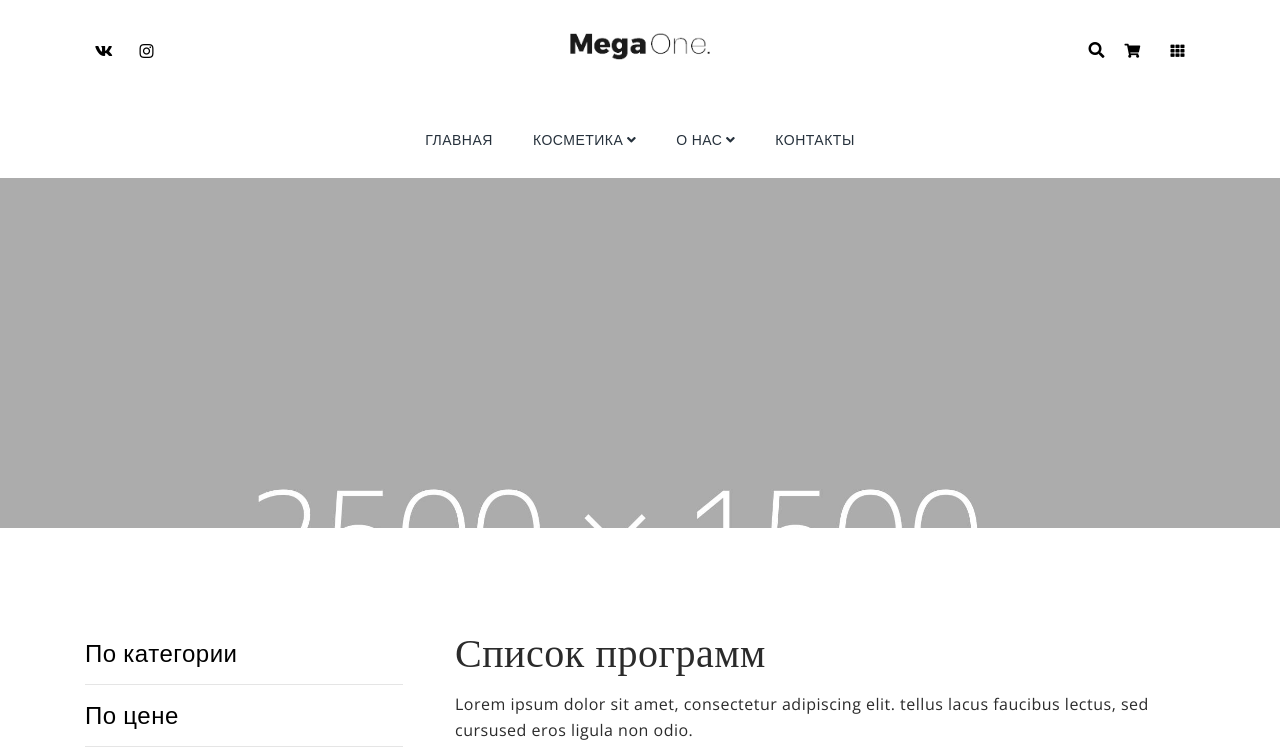
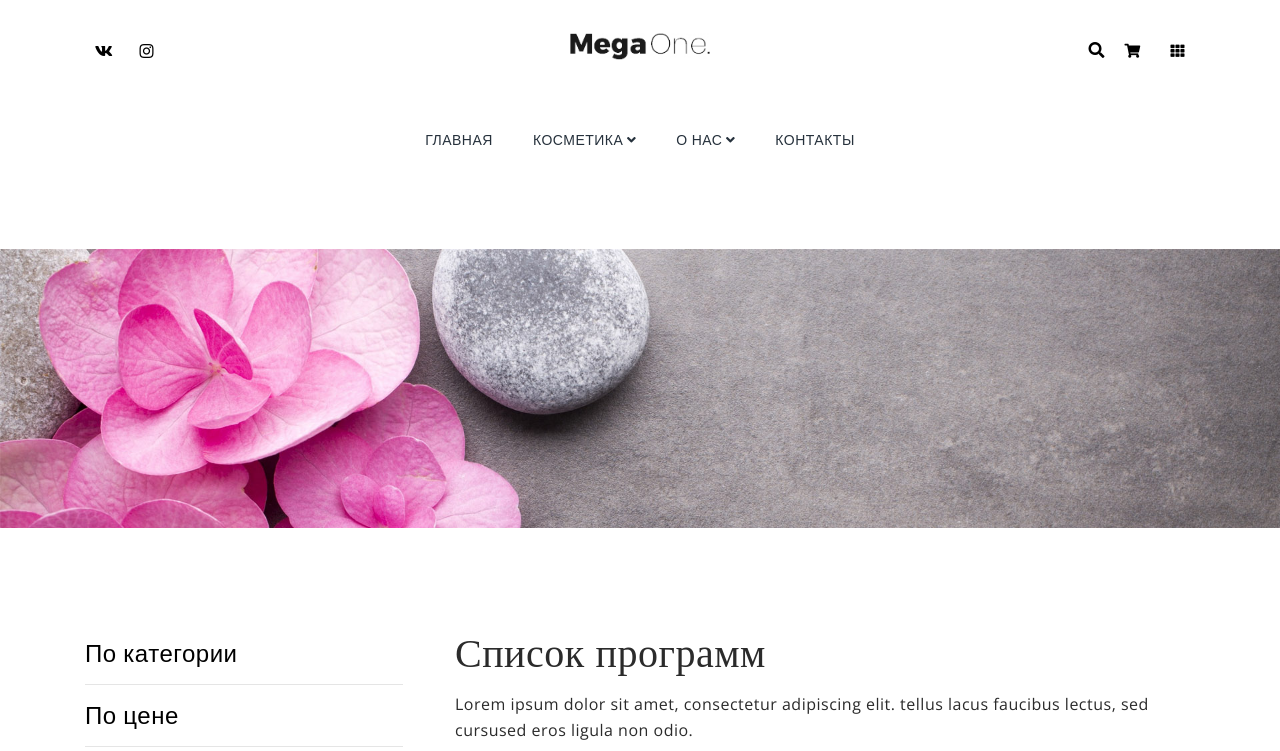
Before and after one commit to MokkoFm/formula-spa-django, a Django app: template spaweb/templates/category.html in a window 1280 px wide. Shown: the top 751 px of the page. Run offline with Django 3.2, Linux system fonts and the light colour scheme; the template is opened without the code that fills it, so the values that code supplies are empty; some libraries are stand-ins or nearby versions; some web fonts are replaced.

Commit message:
add banner for category page

```diff
--- a/spaweb/templates/category.html
+++ b/spaweb/templates/category.html
@@ -3,8 +3,7 @@
 {% block content %}
 
 <!--Slider Start-->
-<div class="paralax-section-slide-data1" style="background-image:url({% static 'img/banner1.1.jpg' %})">
-</div>
+<div class="paralax-section-slide-data" style="background-image:url({% static 'img/slider-bg-3.jpg' %})"></div>
 <!--Slider End-->
 
 
```
